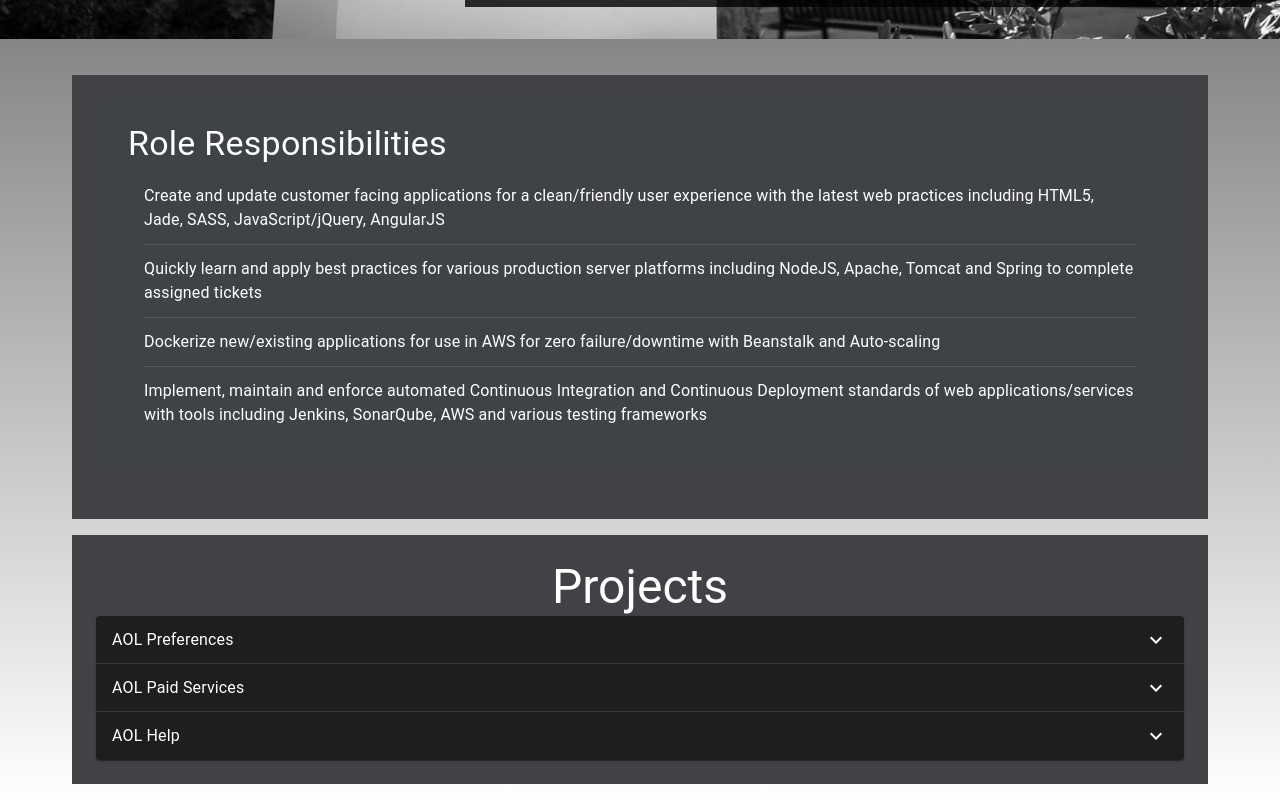
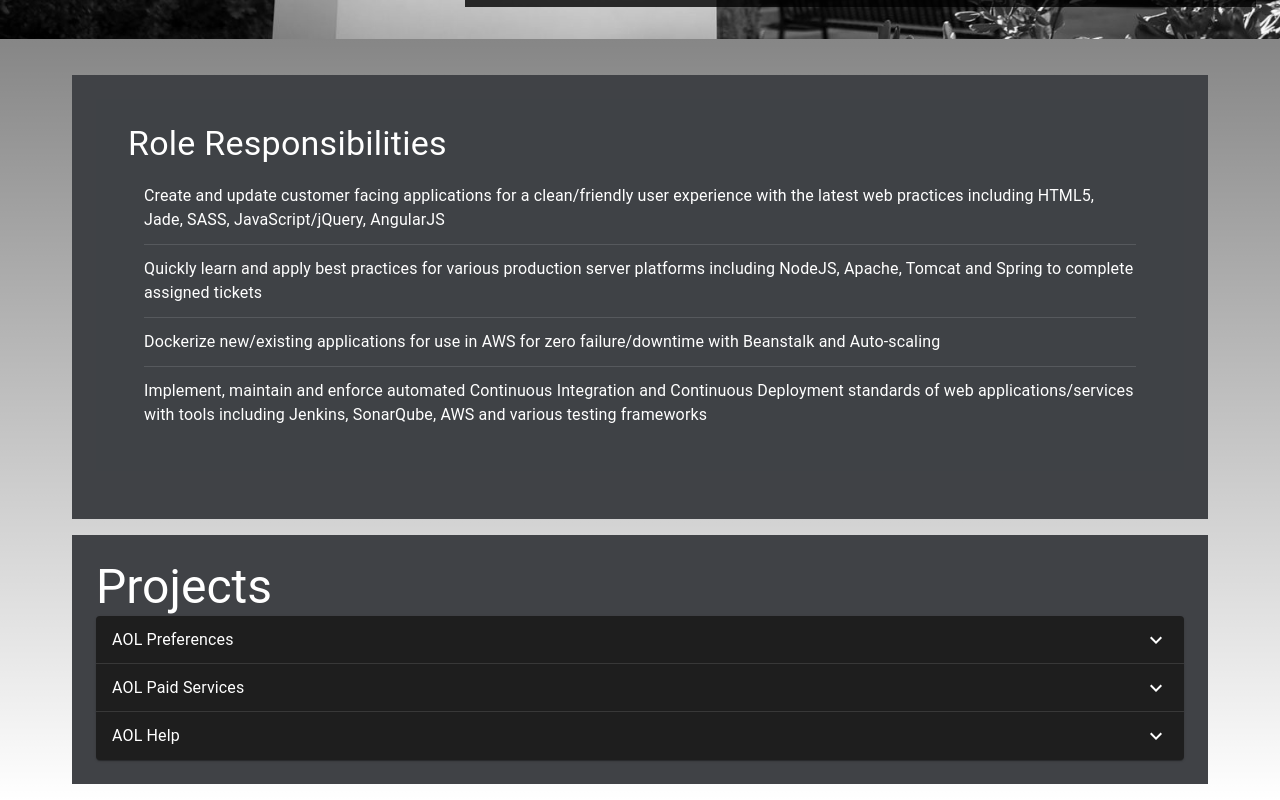
Before and after one commit to deuvarney/portf, a Next.js app: page /history/aol/role/se in a window 1280 px wide. Shown: the part 694-1494 px from the top of the page. Built offline with nearby package versions, Linux system fonts and the light colour scheme.

Commit message:
Position Projects Header on Role Page

```diff
--- a/src/app/history/[company]/role/[role]/page.tsx
+++ b/src/app/history/[company]/role/[role]/page.tsx
@@ -87,7 +87,7 @@
                 </SectionContainer>
 
                 <SectionContainer id={PROJECTS_ID}> {/* TODO: Look into using a component for handling ids */}
-                    <HeaderTypography variant="h3" centerText={true}>Projects</HeaderTypography>
+                    <HeaderTypography variant="h3" addBottomMargin={true}>Projects</HeaderTypography>
 
 
                     {
```
